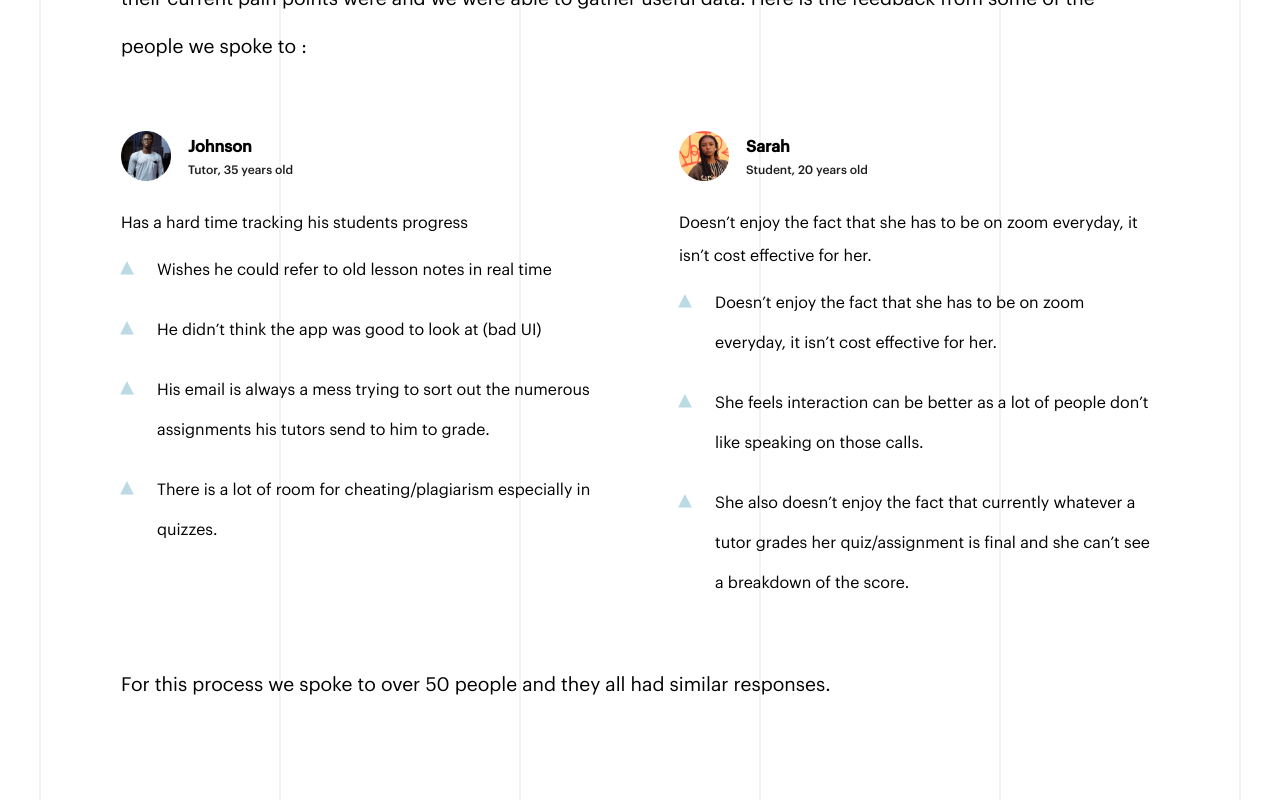
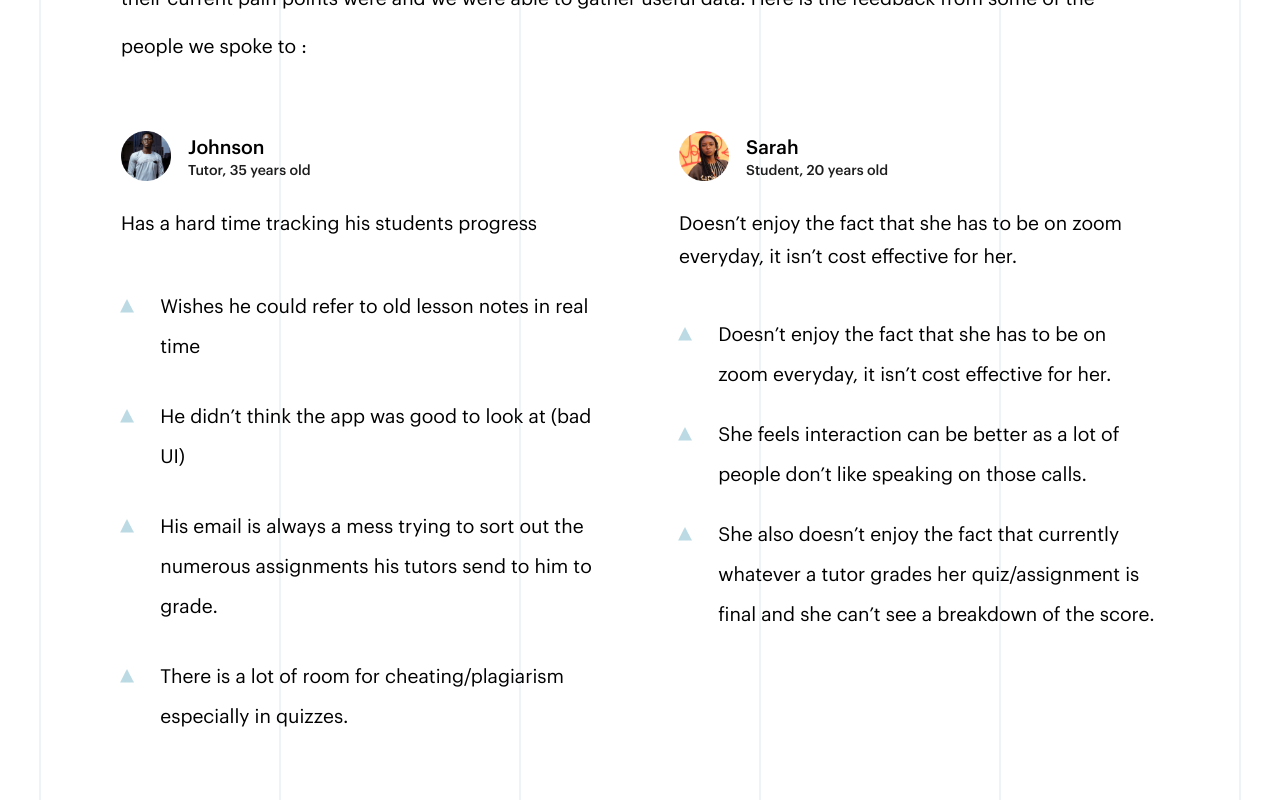
Before and after one commit to Sideshow-Charles/Kolawole-Porfolio, a Nuxt app: page /citrone in a window 1280 px wide. Shown: the part 3080-3880 px from the top of the page. Built offline with nearby package versions, Linux system fonts and the light colour scheme.

Commit message:
more corrections

```diff
--- a/components/Footer.vue
+++ b/components/Footer.vue
@@ -11,8 +11,7 @@
   </footer>
 </template>
 
-<script>
-</script>
+<script></script>
 
 <style scoped>
 .footer__container {
@@ -65,8 +64,12 @@
 }
 
 @media screen and (max-width: 540px) {
-   .footer__links img {
-    width: 35%;
+  .footer__text {
+    font-size: 1em;
+  }
+
+  .footer__links img {
+    width: 40%;
   }
 }
 </style>
--- a/components/Header.vue
+++ b/components/Header.vue
@@ -17,7 +17,7 @@
           <Nuxt-Link to="/designs">Designs</Nuxt-Link>
         </li>
         <li class="nav__item__center">
-          <Nuxt-Link to="/resume">Resume</Nuxt-Link>
+          <a href="https://drive.google.com/file/d/1CYfgkKV4sYtkbjYBb2MRwc_BpXpIlJad/view">Resume</a>
         </li>
       </ul>
     </div>
@@ -28,8 +28,7 @@
 </template>
 
 <script>
-export default {
-};
+export default {};
 </script>
 
 <style scoped>
@@ -77,6 +76,13 @@ export default {
 }
 
 /* Media Queries */
+@media screen and (max-width: 1024px) {
+  .nav__items__left {
+    width: 65%;
+    gap: 30px;
+  }
+}
+
 @media screen and (max-width: 980px) {
   .nav__bar {
     padding-left: 64px;
@@ -89,7 +95,7 @@ export default {
   }
 
   .nav__items__center {
-    width: 50%;
+    width: 100%;
     margin-top: 37px;
     justify-content: space-between;
   }
--- a/components/SubFooter.vue
+++ b/components/SubFooter.vue
@@ -112,8 +112,12 @@ export default {
     font-weight: 300;
   }
 
+  .footer__text {
+    font-size: 1em;
+  }
+
   .footer__links img {
-    width: 35%;
+    width: 40%;
   }
 }
 </style>
--- a/pages/about.vue
+++ b/pages/about.vue
@@ -256,7 +256,8 @@ export default {
 
 .social-images__container {
   display: flex;
-  justify-content: space-between;
+  /* justify-content: space-between; */
+  gap: 20px;
   align-items: center;
   width: 20%;
   margin-top: 2rem;
@@ -422,6 +423,7 @@ export default {
   text-align: left;
   margin-top: 1rem;
   margin-bottom: 1rem;
+  margin-left: 2rem;
 }
 
 .time {
@@ -437,6 +439,9 @@ export default {
   width: 150px;
   padding: 2px 20px;
   border-radius: 20px;
+  margin-left: 2rem;
+  display: flex;
+  justify-content: center;
 }
 
 .section-interest__container {
@@ -609,6 +614,10 @@ export default {
     line-height: 48px;
   }
 
+  .social-images__container {
+    gap: 20px;
+  }
+
   .final__paragraph img {
     position: absolute;
     left: 0;
--- a/pages/citrone.vue
+++ b/pages/citrone.vue
@@ -448,23 +448,25 @@ export default {
 .research-example__one__header__text {
   font-family: "Graphik-Medium";
   line-height: 33px;
-  font-weight: 600;
-  font-size: 16px;
+  font-weight: 400;
+  font-size: 1.2rem;
+  /* margin-bottom: 1rem; */
 }
 
 .research-example__one__header__sub__text {
   font-family: "Graphik-Medium";
   font-weight: 200;
-  font-size: 12px;
+  font-size: 14px;
   color: #1e1e1e;
 }
 
 .research-example__one__decription {
   margin-top: 26px;
   font-family: "Graphik-Regular";
-  font-weight: 400;
-  font-size: 16px;
+  font-weight: 300;
+  font-size: 1.2rem;
   line-height: 33px;
+  margin-bottom: 2rem;
 }
 
 .research-example__one__list {
@@ -473,12 +475,11 @@ export default {
 
 .research-example__one__list li {
   margin-left: 20px;
-  padding: 10px 0;
+  padding: 15px 0;
   font-family: "Graphik-Regular";
-  font-size: 16px;
-  font-weight: 400;
+  font-size: 1.2rem;
+  font-weight: 300;
   line-height: 40px;
-  letter-spacing: 0em;
   text-align: left;
 }
 
@@ -500,14 +501,14 @@ export default {
 .research-example__two__header__text {
   font-family: "Graphik-Medium";
   line-height: 33px;
-  font-weight: 600;
-  font-size: 16px;
+  font-weight: 400;
+  font-size: 1.2rem;
 }
 
 .research-example__two__header__sub__text {
   font-family: "Graphik-Medium";
   font-weight: 200;
-  font-size: 12px;
+  font-size: 14px;
   color: #1e1e1e;
 }
 
@@ -515,9 +516,10 @@ export default {
   margin-top: 26px;
   /* max-width: 30rem; */
   font-family: "Graphik-Regular";
-  font-weight: 400;
-  font-size: 16px;
+  font-weight: 300;
+  font-size: 1.2rem;
   line-height: 33px;
+  margin-bottom: 2rem;
 }
 
 .research-example__two__list {
@@ -528,8 +530,8 @@ export default {
   margin-left: 20px;
   padding: 10px 0;
   font-family: "Graphik-Regular";
-  font-size: 16px;
-  font-weight: 400;
+  font-size: 1.2rem;
+  font-weight: 300;
   line-height: 40px;
   letter-spacing: 0em;
   text-align: left;
@@ -731,6 +733,16 @@ export default {
   }
 }
 
+@media screen and (max-width: 1024px) {
+  .research-example__one {
+    max-width: 20rem;
+  }
+
+  .research-example__two {
+    max-width: 20rem;
+  }
+}
+
 @media screen and (max-width: 980px) {
   .product__container {
     padding-left: 64px;
@@ -751,7 +763,12 @@ export default {
   }
 
   .research-example__one {
+    max-width: 30rem;
     margin-bottom: 10rem;
+  }
+
+  .research-example__two {
+    max-width: 30rem;
   }
 
   .user-journey__container {
@@ -868,6 +885,11 @@ export default {
     font-size: 16px;
   }
 
+   .product__brief__header {
+    font-size: 26px;
+    font-weight: 300;
+  }
+
   .product__brief__text {
     font-size: 18px;
     font-weight: 300;
@@ -889,10 +911,16 @@ export default {
     font-size: 26px;
     font-weight: 300;
   }
+
   .product__role__text {
     font-size: 18px;
     font-weight: 300;
     line-height: 48px;
+  }
+
+  .product-research__and__user__experience__header {
+    font-size: 26px;
+    font-weight: 300;
   }
 
   .research__header {
@@ -902,6 +930,60 @@ export default {
   }
 
   .research__text {
+    font-size: 18px;
+    font-weight: 300;
+    line-height: 48px;
+  }
+
+  .research-example__one__header {
+    margin-bottom: 2rem;
+  }
+
+  .research-example__one__header img {
+    height: 60px;
+  }
+
+  .research-example__one__header__text {
+    font-size: 20px;
+    font-weight: 300;
+    margin-bottom: 0.5rem;
+  }
+
+  .research-example__one__decription {
+    font-size: 18px;
+    font-weight: 300;
+    line-height: 48px;
+    margin-top: 3rem;
+  }
+
+  .research-example__one__list li {
+    font-size: 18px;
+    font-weight: 300;
+    line-height: 48px;
+  }
+
+    .research-example__two__header {
+    margin-bottom: 2rem;
+  }
+
+  .research-example__two__header img {
+    height: 60px;
+  }
+
+  .research-example__two__header__text {
+    font-size: 20px;
+    font-weight: 300;
+    margin-bottom: 0.5rem;
+  }
+
+  .research-example__two__decription {
+    font-size: 18px;
+    font-weight: 300;
+    line-height: 48px;
+    margin-top: 3rem;
+  }
+
+  .research-example__two__list li {
     font-size: 18px;
     font-weight: 300;
     line-height: 48px;
--- a/pages/coded-agents.vue
+++ b/pages/coded-agents.vue
@@ -524,23 +524,25 @@ export default {
 .research-example__one__header__text {
   font-family: "Graphik-Medium";
   line-height: 33px;
-  font-weight: 600;
-  font-size: 16px;
+  font-weight: 400;
+  font-size: 1.2rem;
+  /* margin-bottom: 1rem; */
 }
 
 .research-example__one__header__sub__text {
   font-family: "Graphik-Medium";
   font-weight: 200;
-  font-size: 12px;
+  font-size: 14px;
   color: #1e1e1e;
 }
 
 .research-example__one__decription {
   margin-top: 26px;
   font-family: "Graphik-Regular";
-  font-weight: 400;
-  font-size: 16px;
-  line-height: 33px;
+  font-weight: 300;
+  font-size: 1.2rem;
+  line-height: 40px;
+  margin-bottom: 2rem;
 }
 
 .research-example__one__list {
@@ -549,12 +551,11 @@ export default {
 
 .research-example__one__list li {
   margin-left: 20px;
-  padding: 10px 0;
-  font-family: "Graphik-Regular";
-  font-size: 16px;
-  font-weight: 400;
+  padding: 15px 0;
+  font-family: "Graphik-Regular";
+  font-size: 1.2rem;
+  font-weight: 300;
   line-height: 40px;
-  letter-spacing: 0em;
   text-align: left;
 }
 
@@ -576,14 +577,14 @@ export default {
 .research-example__two__header__text {
   font-family: "Graphik-Medium";
   line-height: 33px;
-  font-weight: 600;
-  font-size: 16px;
+  font-weight: 400;
+  font-size: 1.2rem;
 }
 
 .research-example__two__header__sub__text {
   font-family: "Graphik-Medium";
   font-weight: 200;
-  font-size: 12px;
+  font-size: 14px;
   color: #1e1e1e;
 }
 
@@ -591,9 +592,10 @@ export default {
   margin-top: 26px;
   /* max-width: 30rem; */
   font-family: "Graphik-Regular";
-  font-weight: 400;
-  font-size: 16px;
-  line-height: 33px;
+  font-weight: 300;
+  font-size: 1.2rem;
+  line-height: 40px;
+  margin-bottom: 2rem;
 }
 
 .research-example__two__list {
@@ -604,8 +606,8 @@ export default {
   margin-left: 20px;
   padding: 10px 0;
   font-family: "Graphik-Regular";
-  font-size: 16px;
-  font-weight: 400;
+  font-size: 1.2rem;
+  font-weight: 300;
   line-height: 40px;
   letter-spacing: 0em;
   text-align: left;
@@ -853,6 +855,7 @@ export default {
   z-index: 999;
   position: relative;
   top: 120px;
+  left: 4.5px;
 }
 
 .filter__container {
@@ -1110,6 +1113,22 @@ export default {
   }
 }
 
+@media screen and (max-width: 1024px) {
+  .research-example__one {
+    max-width: 20rem;
+  }
+
+  .research-example__two {
+    max-width: 20rem;
+  }
+}
+
+@media screen and (max-width: 1280px) {
+  .existimg-app__images {
+    justify-content: center;
+  }
+}
+
 @media screen and (max-width: 980px) {
   .product__container {
     padding-left: 64px;
@@ -1131,6 +1150,11 @@ export default {
 
   .research-example__one {
     margin-bottom: 10rem;
+    max-width: 30rem;
+  }
+
+  .research-example__two {
+    max-width: 30rem;
   }
 
   .existing-app__container {
@@ -1326,6 +1350,60 @@ export default {
   }
 
   .research__text {
+    font-size: 18px;
+    font-weight: 300;
+    line-height: 48px;
+  }
+
+  .research-example__one__header {
+    margin-bottom: 2rem;
+  }
+
+  .research-example__one__header img {
+    height: 60px;
+  }
+
+  .research-example__one__header__text {
+    font-size: 20px;
+    font-weight: 300;
+    margin-bottom: 0.5rem;
+  }
+
+  .research-example__one__decription {
+    font-size: 18px;
+    font-weight: 300;
+    line-height: 48px;
+    margin-top: 3rem;
+  }
+
+  .research-example__one__list li {
+    font-size: 18px;
+    font-weight: 300;
+    line-height: 48px;
+  }
+
+  .research-example__two__header {
+    margin-bottom: 2rem;
+  }
+
+  .research-example__two__header img {
+    height: 60px;
+  }
+
+  .research-example__two__header__text {
+    font-size: 20px;
+    font-weight: 300;
+    margin-bottom: 0.5rem;
+  }
+
+  .research-example__two__decription {
+    font-size: 18px;
+    font-weight: 300;
+    line-height: 48px;
+    margin-top: 3rem;
+  }
+
+  .research-example__two__list li {
     font-size: 18px;
     font-weight: 300;
     line-height: 48px;
--- a/pages/index.vue
+++ b/pages/index.vue
@@ -232,11 +232,11 @@ export default {
 }
 
 @media screen and (min-width: 1600px) {
-  #landing__page {
+  /* #landing__page {
     background-image: url("../assets/images/lines-for-web.svg");
     background-repeat: repeat-x;
     background-position: top center;
-  }
+  } */
 
   .selected-works__container {
     gap: 72px;
```
